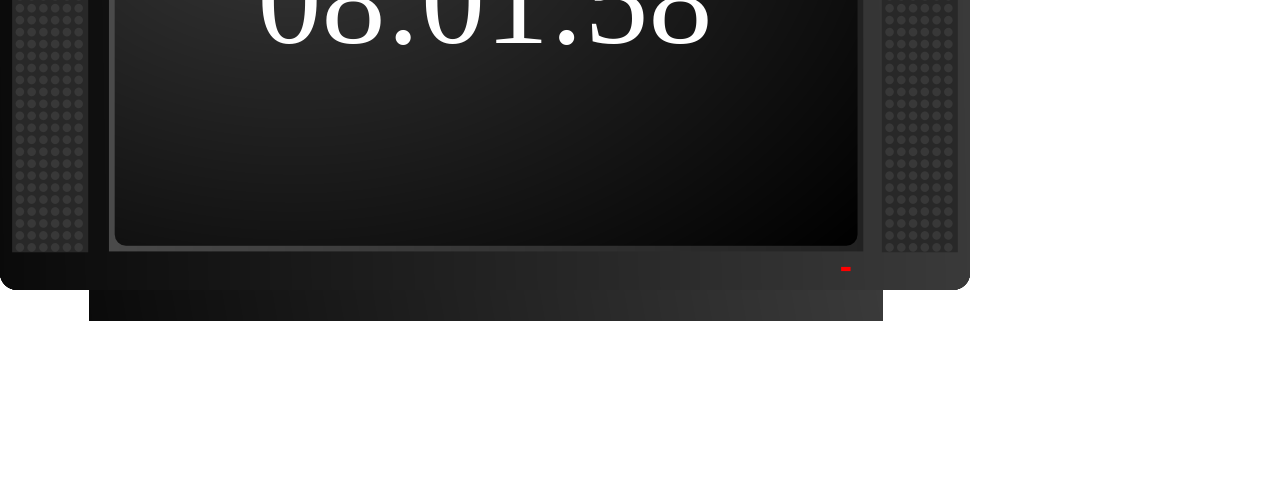
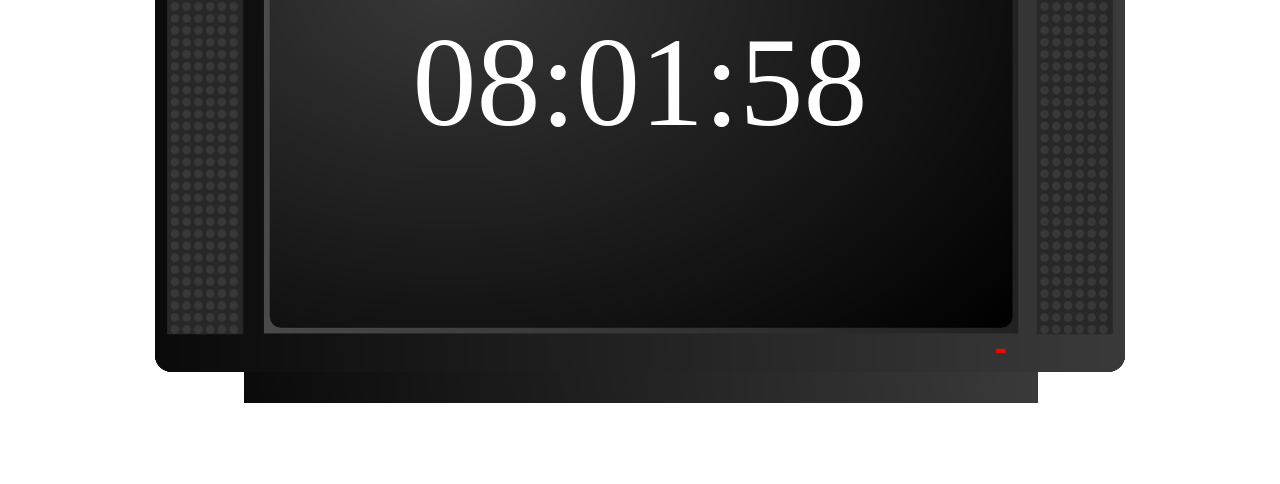
Before and after one commit to pquerna/utc.tv, a plain HTML site: page index.html in a window 1280 px wide. Shown: the part 316-800 px from the top of the page. Drawn offline with nearby package versions, Linux system fonts and the light colour scheme.

Commit message:
resize, center

```diff
--- a/index.html
+++ b/index.html
@@ -12,8 +12,27 @@
     <script src="http://code.jquery.com/jquery-2.0.3.min.js"></script>
     <script src="js/bootstrap.min.js"></script>
     <script type="text/javascript">
+    function resizeCanvas() {
+      var canvas = document.getElementById('canvas');
+      var viewportWidth = window.innerWidth;
+      var viewportHeight = window.innerHeight;
+      var canvasWidth = 970;
+      var canvasHeight = 637;
+
+      canvas.style.position = "absolute";
+      canvas.setAttribute("width", canvasWidth);
+      canvas.setAttribute("height", canvasHeight);
+      canvas.style.top = (viewportHeight - canvasHeight) / 2 + "px";
+      canvas.style.left = (viewportWidth - canvasWidth) / 2 + "px";
+    }
+
     function pad(n){return n<10 ? '0'+n : ''+n}
+    $( window ).resize(function() {
+      resizeCanvas();
+    });
+
     $( document ).ready(function() {
+      resizeCanvas();
       var c=document.getElementById("canvas");
       var ctx=c.getContext("2d");
       var img=document.getElementById("img-tele");
```
